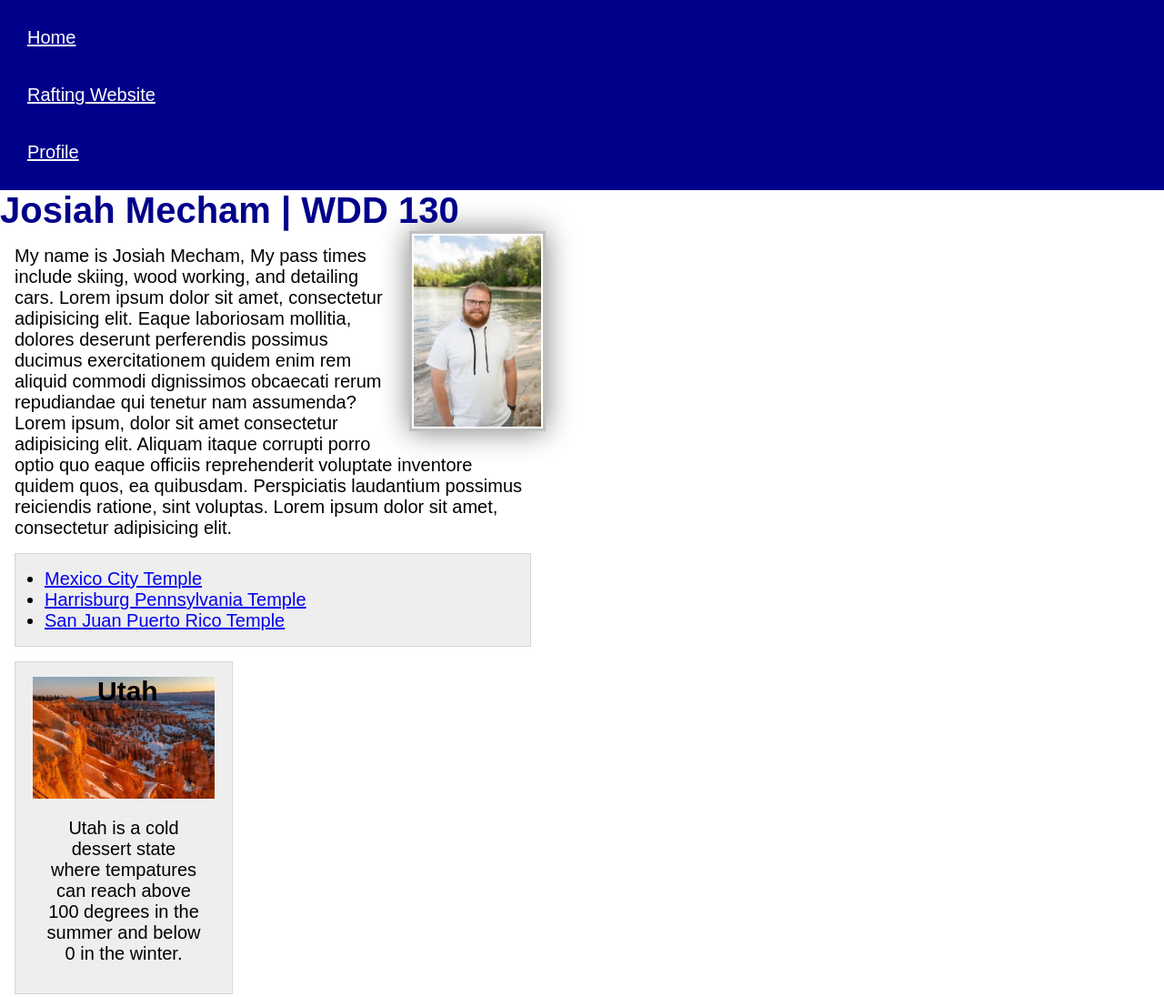
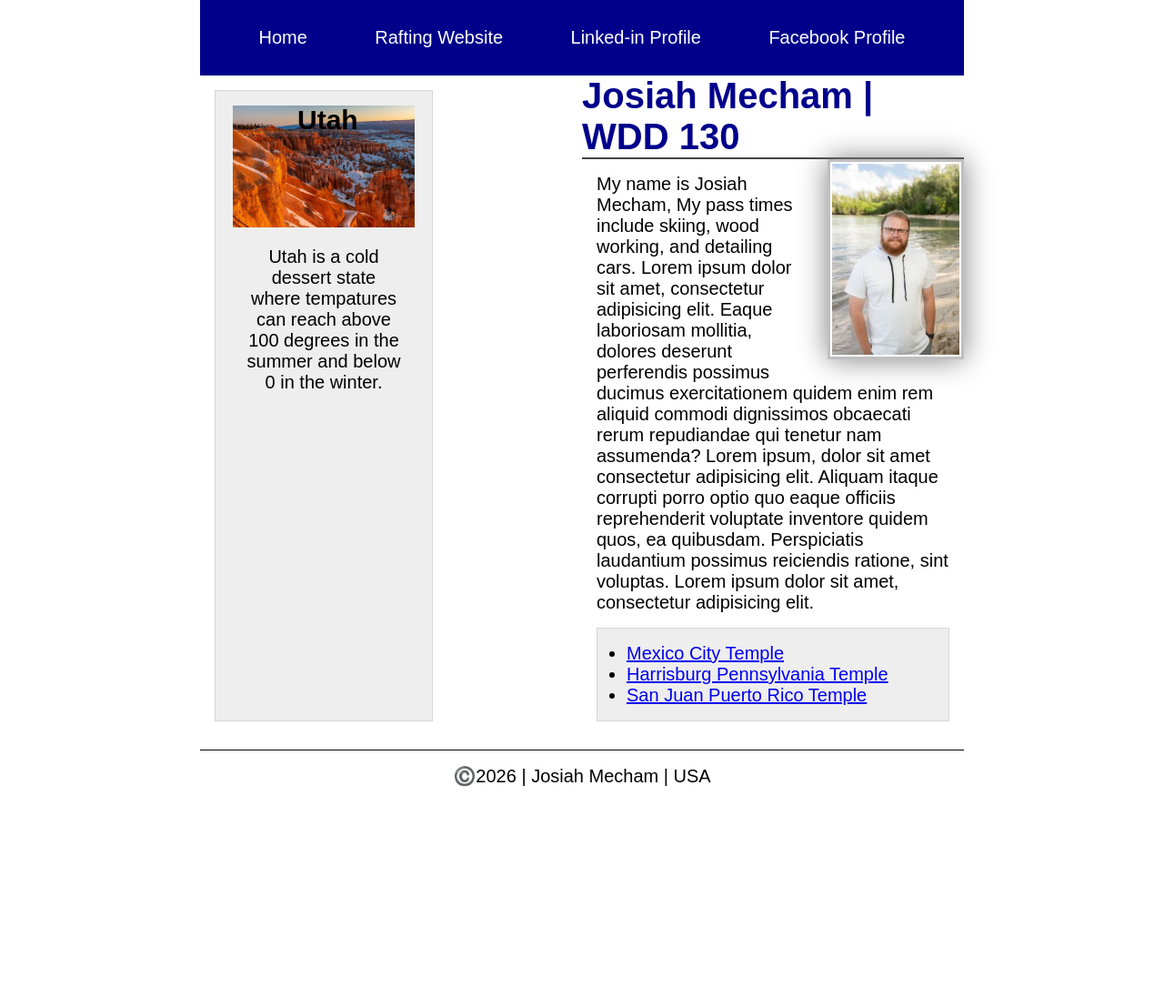
Before and after one commit to jgmech/wdd130, a plain HTML site: page index.html in a window 1280 px wide. Shown: the top 1096 px of the page at 91% size. After the commit the page ends 881 px from the top, so only its background shows below. Drawn offline with Linux system fonts and the light colour scheme; a web font is replaced by a local one.

Commit message:
code along week 4 complete

```diff
--- a/index.html
+++ b/index.html
@@ -19,10 +19,12 @@
         <nav>
             <a href="#">Home</a>
             <a href="wwr/">Rafting Website</a>
-            <a href="https://linkedin.com">Profile</a>
+            <a href="https://linkedin.com">Linked-in Profile</a>
+            <a href="https://facebook.com">Facebook Profile</a>
 
         </nav>
     </header>
+    <div class="grid">
     <main>
         <h1>Josiah Mecham | WDD 130</h1>
         <img src="images/profile.jpg" alt="Josiah Mecham." width="200">
@@ -38,6 +40,7 @@
         <img src="images/brycesnowridgecompressed.jpg" alt="Red rocks covered in snow">
         <p>Utah is a cold dessert state where tempatures can reach above 100 degrees in the summer and below 0 in the winter. </p>
     </aside>
+    </div>
     <footer>
         <p>©️2026 | Josiah Mecham | USA</p>
     </footer>
--- a/styles/styles.css
+++ b/styles/styles.css
@@ -11,6 +11,11 @@
 
 }
 
+header, footer, .grid {
+    max-width: 840px;
+    margin: 0 auto;
+}
+
 body {
     font-size: 20px;
     font-family: Germania One, Arial, sans-serif;
@@ -19,16 +24,21 @@ body {
 nav {
     background-color: var(--background-color);
     padding: 10px;
+    display: flex;
+    justify-content: space-evenly;
+    align-items: center;
 }
 
 nav a {
     color: white;
     display: block;
     padding: 20px;
+    text-decoration: none;
 }
 
 h1 {
     color: var(--background-color);
+    border-bottom: 2px solid rgba(0, 0, 0, 0.736);
 }
 
 main img {
@@ -46,8 +56,10 @@ p {
     margin: 1rem;
 }
 
+
 main {
     max-width: 600px;
+    grid-column: 2/3;
 }
 
 aside {
@@ -59,6 +71,8 @@ aside {
     color: white;
     text-align: center;
     position: relative;
+    grid-column: 1/2;
+    grid-row: 1/2;
 }
 
 aside img {
@@ -91,3 +105,8 @@ footer {
 .indent {
     padding-left: 2rem;
 }
+
+.grid{
+    display: grid;
+    grid-template-columns: 1fr 1fr;
+}
```
